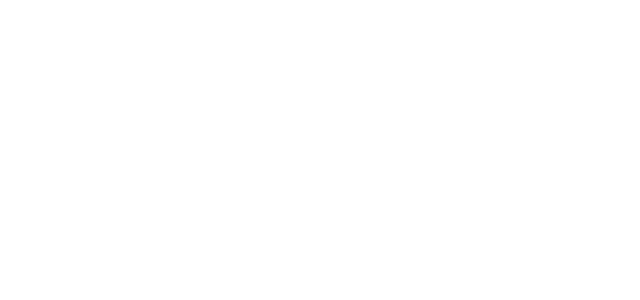
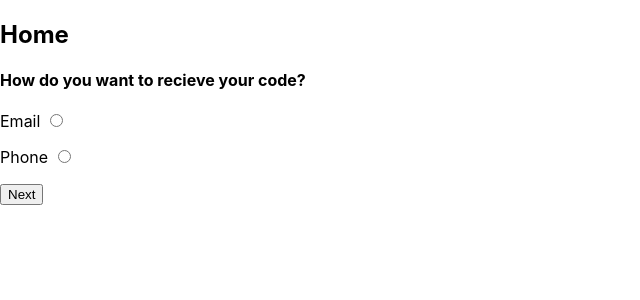
Before and after one commit to Hatemii/Nested-Forms, a React (Create React App) app: page / in a window 1280 px wide. Shown: the top 300 px of the page, without its empty margins (0-640 px from the left). Built offline with nearby package versions, Linux system fonts and the light colour scheme.

Commit message:
Home - ready

```diff
--- a/src/App.js
+++ b/src/App.js
@@ -1,11 +1,18 @@
 import React from 'react';
 import { BrowserRouter, Route , Switch, Link } from "react-router-dom"
+import Home from "./component/Home"
 
 export default class App extends React.Component {
   render(){
     return(
       <div>
+        <BrowserRouter>
+          <Switch>
 
+            <Route path="/" component={Home} />
+
+          </Switch>
+        </BrowserRouter>
       </div>
     )
   }
--- a/src/component/Home.js
+++ b/src/component/Home.js
@@ -3,10 +3,32 @@
 
 
 export default class App extends React.Component {
+
+  state = {
+    firstexample:true
+  }
+
   render(){
-    return(
+
+    const FirstExample = (
       <div>
+        <h2>Home</h2>
+        <h4>How do you want to recieve your code?</h4>
+          <p>Email <input type="radio"/></p>
+          <p>Phone <input type="radio"/></p>
 
+        <button onClick={() =>
+          this.props.history.replace({
+            pathname:"/second"
+          })
+        }>Next</button>
+
+      </div>
+    )
+
+    return (
+      <div>
+        {this.state.firstexample ? FirstExample : null}
       </div>
     )
   }
```
